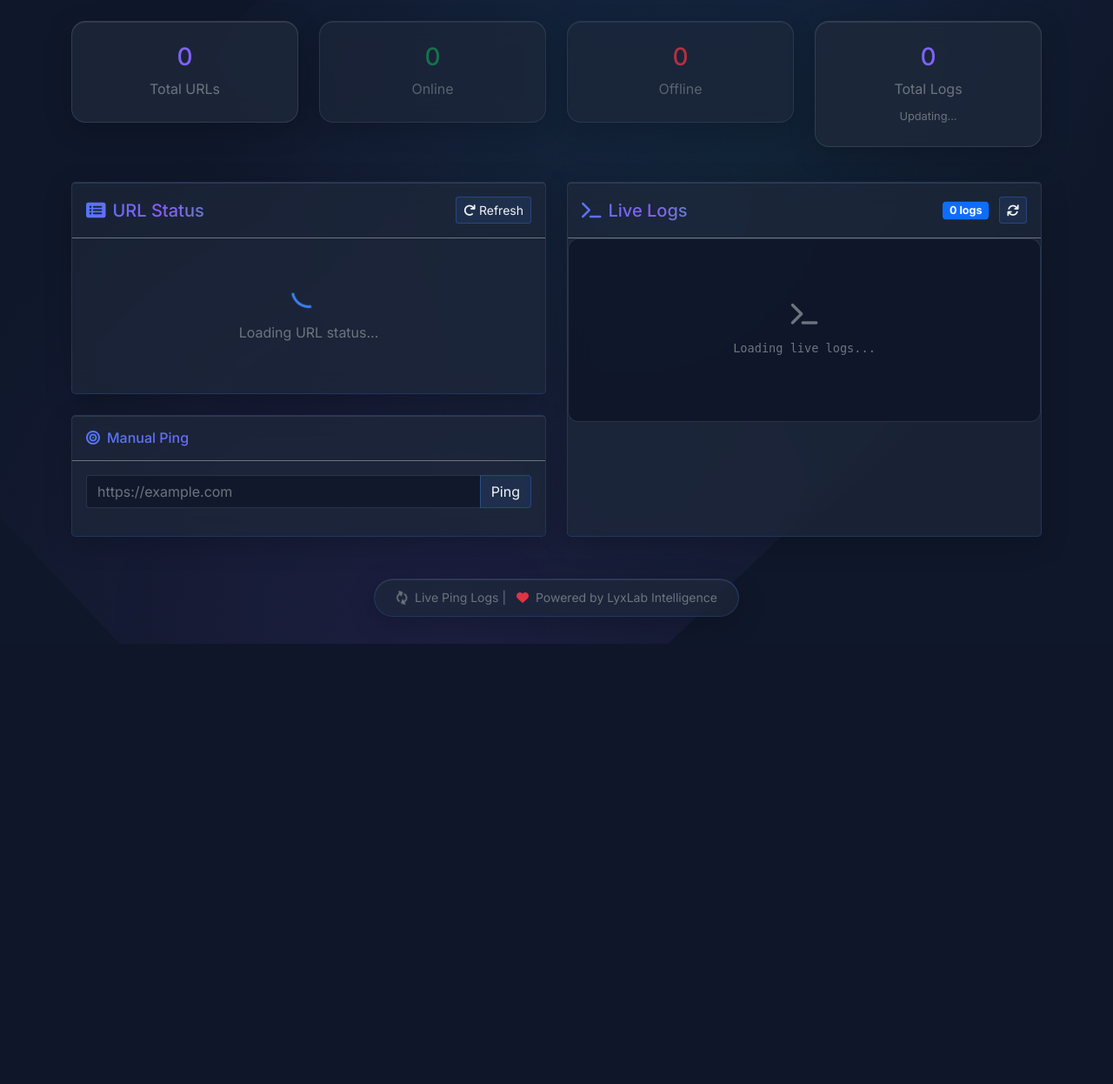
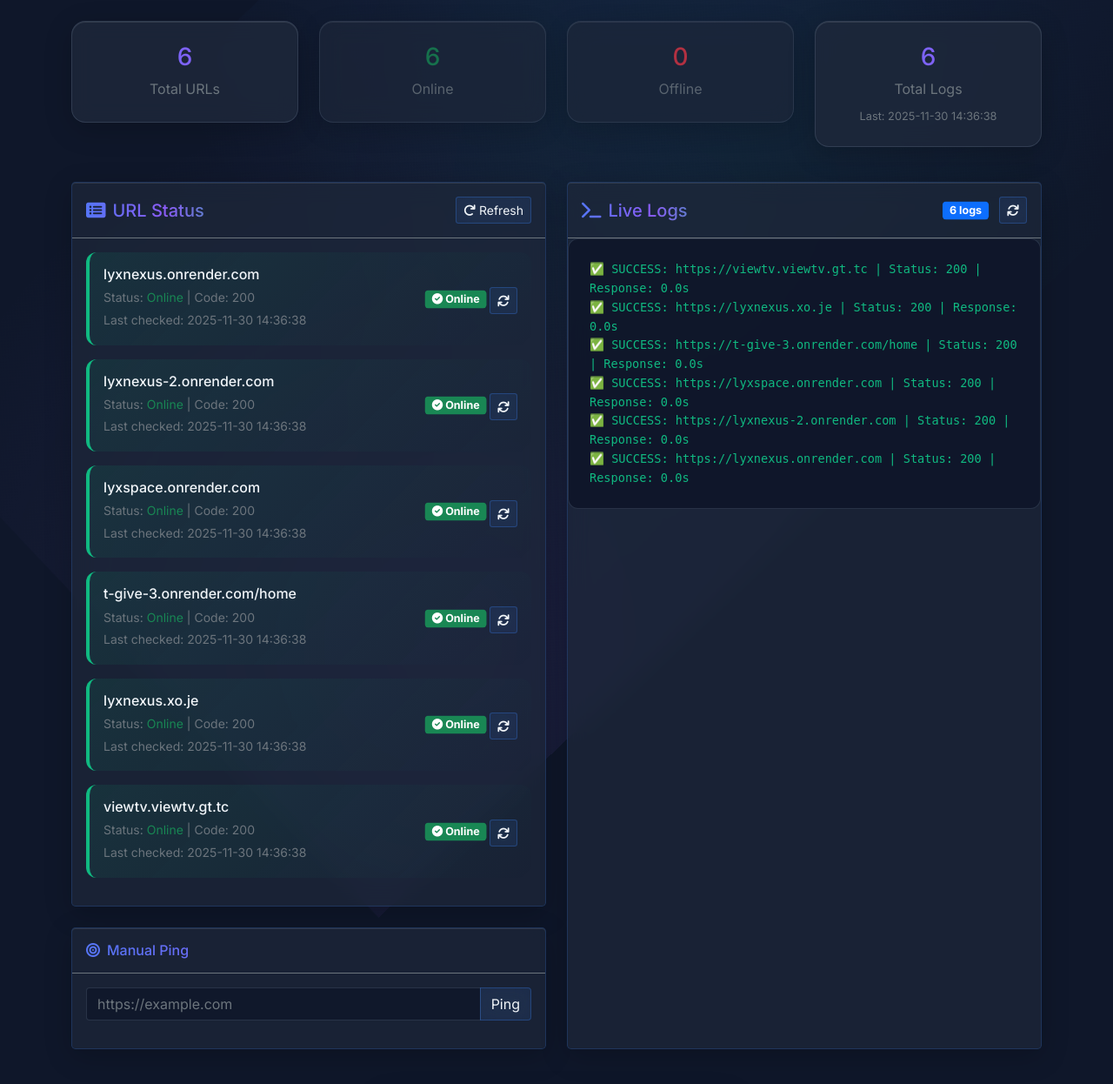
Before and after one commit to vinney560/lyxnexus, a Flask app: page /lyxpinger/ in a window 1280 px wide. Shown: the part 131-1377 px from the top of the page at 87% size. Before the commit the page ends 871 px from the top, so only its background shows below. Run offline with Flask 2, Linux system fonts and the light colour scheme.

Commit message:
Update url pinging

```diff
--- a/lyxlab_bp.py
+++ b/lyxlab_bp.py
@@ -66,8 +66,8 @@ projects = {
     'https://lyxnexus.onrender.com/lyxpinger/': {
         'name': 'LyxPinger',
         'credentials': None,
-        'status': 'development',
-        'description': 'Currently being integrated with LyxLab - URL Uptime Pinger'
+        'status': 'active',
+        'description': 'Currently being integrated with LyxLab - LyxPinger'
     },
 }
 
--- a/templates/admin_ping_url.html
+++ b/templates/admin_ping_url.html
@@ -548,7 +548,7 @@
 
             async loadStatus() {
                 try {
-                    const response = await fetch('/api/status');
+                    const response = await fetch('/lyxpinger/api/status');
                     const data = await response.json();
                     this.updateStatusDisplay(data);
                 } catch (error) {
@@ -558,7 +558,7 @@
 
             async loadLogs() {
                 try {
-                    const response = await fetch('/api/logs?limit=30');
+                    const response = await fetch('/lyxpinger/api/logs?limit=30');
                     const data = await response.json();
                     this.updateLogsDisplay(data);
                 } catch (error) {
@@ -643,7 +643,7 @@
 
             async pingSingleUrl(url) {
                 try {
-                    const response = await fetch('/api/ping-specific', {
+                    const response = await fetch('/lyxpinger/api/ping-specific', {
                         method: 'POST',
                         headers: { 'Content-Type': 'application/json' },
                         body: JSON.stringify({ url: `https://${url}` })
@@ -659,7 +659,7 @@
 
             async pingNow() {
                 try {
-                    const response = await fetch('/api/ping-now', { method: 'POST' });
+                    const response = await fetch('/lyxpinger/api/ping-now', { method: 'POST' });
                     const data = await response.json();
                     this.showToast(data.message, 'success');
                     this.loadAllData();
@@ -672,7 +672,7 @@
                 if (!confirm('Are you sure you want to clear all logs?')) return;
 
                 try {
-                    const response = await fetch('/api/clear-logs', { method: 'POST' });
+                    const response = await fetch('/lyxpinger/api/clear-logs', { method: 'POST' });
                     const data = await response.json();
                     this.showToast(data.message, 'success');
                     this.loadAllData();
@@ -693,7 +693,7 @@
 
                 try {
                     resultDiv.innerHTML = '<div class="text-info text-center"><div class="loading-spinner mx-auto mb-2"></div>Pinging...</div>';
-                    const response = await fetch('/api/ping-specific', {
+                    const response = await fetch('/lyxpinger/api/ping-specific', {
                         method: 'POST',
                         headers: { 'Content-Type': 'application/json' },
                         body: JSON.stringify({ url: url })
```
